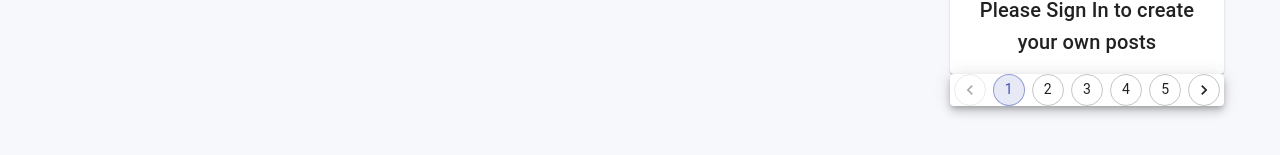
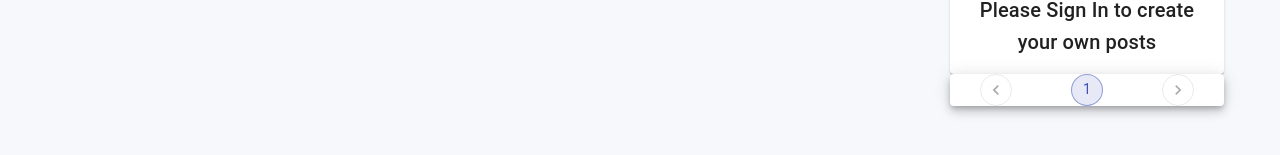
Before and after one commit to alkairis/Memories, a React (Create React App) app in the folder client/: page /posts in a window 1280 px wide. Shown: the part 291-446 px from the top of the page. Built offline with nearby package versions, Linux system fonts and the light colour scheme; no server answers.

Commit message:
pagination

```diff
--- a/client/src/Components/Pagination/Pagination.jsx
+++ b/client/src/Components/Pagination/Pagination.jsx
@@ -8,6 +8,7 @@ import useStyles from './Styles'
 const Paginate = ({page}) =>{
     const classes = useStyles();
     const dispatch = useDispatch()
+    const {noofPages} = useSelector((state) => state.posts)
     useEffect(()=>{
         if(page){
             dispatch(getPosts(page))
@@ -16,12 +17,12 @@ const Paginate = ({page}) =>{
     return (
         <Pagination
             classes={{ul: classes.ul}}
-            count={5}
-            page={1}
+            count={noofPages}
+            page={Number(page)||1}
             variant="outlined"
             color="primary"
             renderItem={(item)=>(
-                <PaginationItem {...item} component={Link} to={`/post?page=${1}`}/>
+                <PaginationItem {...item} component={Link} to={`/post?page=${item.page}`}/>
             )}
         />
     )
```
